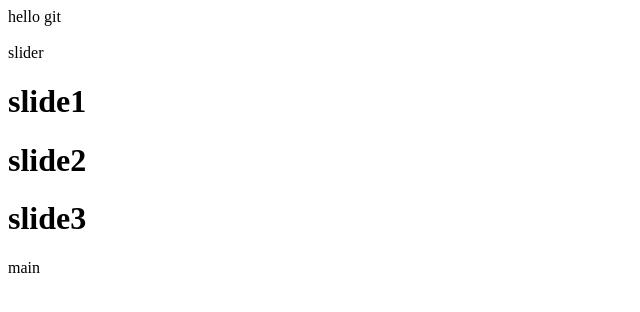
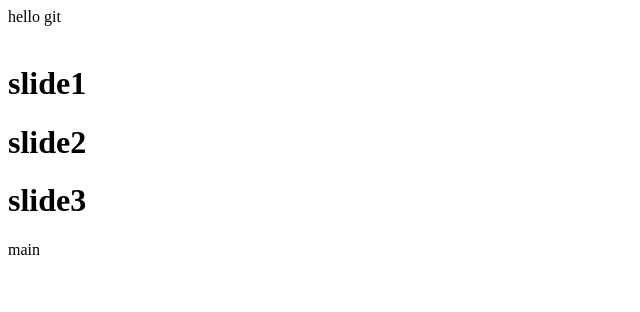
Before and after one commit to parastou-hj/git-project1, a plain HTML site: page index.html in a window 1280 px wide. Shown: the whole page, without its empty margins (0-640 px from the left). Drawn offline with Linux system fonts and the light colour scheme.

Commit message:
slider edited

```diff
--- a/index.html
+++ b/index.html
@@ -10,7 +10,7 @@
     <div class="banner">
         <img src="" alt="">
     </div>
-    <div class="slider">slider
+    <div class="slider">
         <h1>slide1</h1>
         <h1>slide2</h1>
         <h1>slide3</h1>
```
